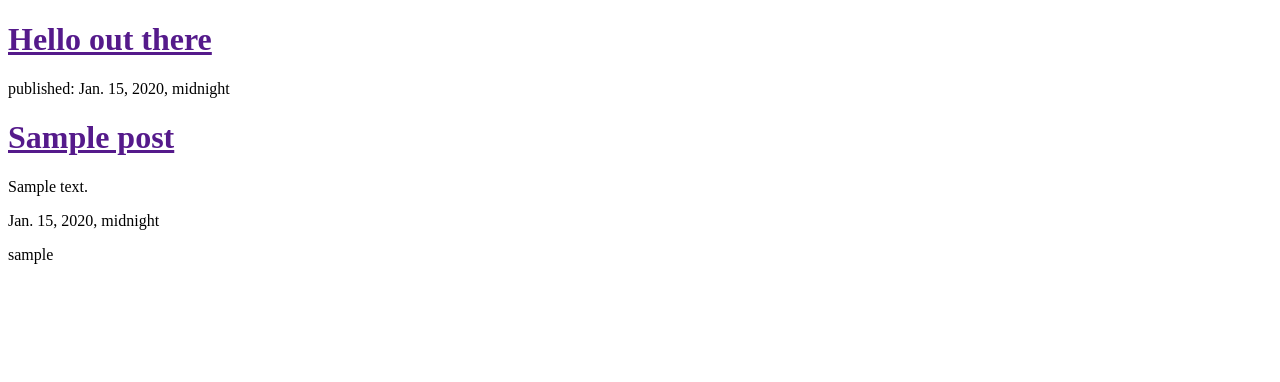
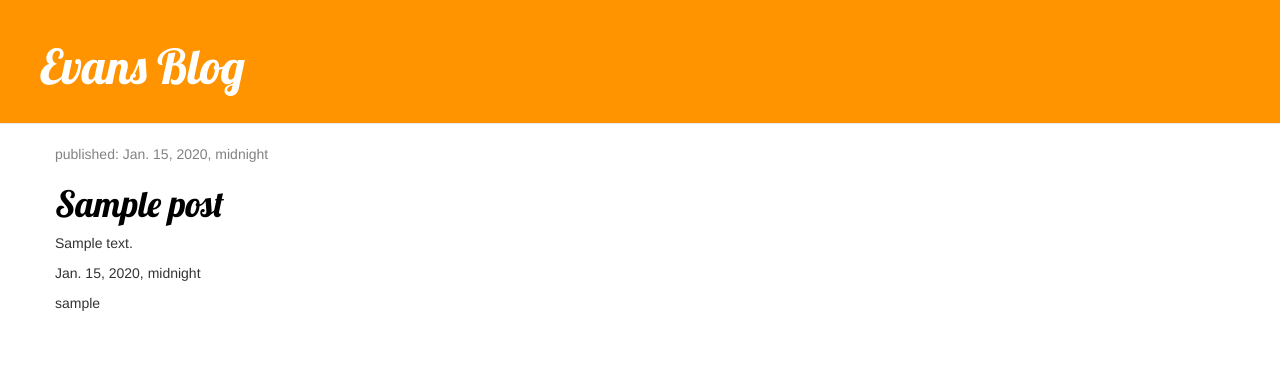
Before and after one commit to evanwharton/my-first-blog, a Django app: template blog/templates/blog/post_list.html in a window 1280 px wide. Shown: the top 382 px of the page. Run offline with Django 3.2, Linux system fonts and the light colour scheme; the template is opened without the code that fills it: values that come from a table or form of the project are taken from there, others are empty; tables that the repository leaves empty hold one stand-in row (values such as "Sample post"); some libraries are stand-ins or nearby versions.

Commit message:
Added view and template for detailed blog post and CSS

```diff
--- /dev/null
+++ b/blog/static/css/blog.css
@@ -0,0 +1,52 @@
+h1 a {
+    color: #FCA205;
+    font-family: 'Lobster';
+}
+
+
+.page-header {
+    background-color: #ff9400;
+    margin-top: 0;
+    padding: 20px 20px 20px 40px;
+}
+
+.page-header h1, .page-header h1 a, .page-header h1 a:visited, .page-header h1 a:active {
+    color: #ffffff;
+    font-size: 36pt;
+    text-decoration: none;
+}
+
+.content {
+    margin-left: 40px;
+}
+
+h1, h2, h3, h4 {
+    font-family: 'Lobster', cursive;
+}
+
+.date {
+    color: #828282;
+}
+
+.save {
+    float: right;
+}
+
+.post-form textarea, .post-form input {
+    width: 100%;
+}
+
+.top-menu, .top-menu:hover, .top-menu:visited {
+    color: #ffffff;
+    float: right;
+    font-size: 26pt;
+    margin-right: 20px;
+}
+
+.post {
+    margin-bottom: 70px;
+}
+
+.post h1 a, .post h1 a:visited {
+    color: #000000;
+}
--- /dev/null
+++ b/blog/templates/blog/base.html
@@ -0,0 +1,25 @@
+{% load staticfiles %}
+<!DOCTYPE html>
+<html>
+    <head>
+        <title>Evan's super cool stuff</title>
+
+        <link rel="stylesheet" href="//maxcdn.bootstrapcdn.com/bootstrap/3.2.0/css/bootstrap.min.css">
+        <link rel="stylesheet" href="//maxcdn.bootstrapcdn.com/bootstrap/3.2.0/css/bootstrap-theme.min.css">
+        <link href="//fonts.googleapis.com/css?family=Lobster&subset=latin,latin-ext" rel="stylesheet" type="text/css">
+        <link rel="stylesheet" href="{% static 'css/blog.css' %}">
+    </head>
+    <body>
+        <div class="page-header">
+            <h1><a href="/">Evans Blog</a></h1>
+        </div>
+        <div class="content container">
+            <div class="row">
+                <div class="col-md-8">
+                {% block content %}
+                {% endblock %}
+                </div>
+            </div>
+        </div>
+    </body>
+</html>
--- a/blog/templates/blog/post_list.html
+++ b/blog/templates/blog/post_list.html
@@ -1,24 +1,17 @@
-<!DOCTYPE html>
-<html>
-    <head>
-        <title>Evan's super cool stuff</title>
-    </head>
+{% extends 'blog/base.html' %}
 
-    <body>
-      <div>
-        <h1><a href=""> Hello out there</a></h1>
-      </div>
+{% block content %}
 
 {% for post in posts%}
-      <div>
+  <div class="post">
+    <div class="date">
       <p> published: {{ post.published_date }}</p>
-        <h1><a href="">{{ post.title }}</a></h1>
+    </div>
+      <h1><a href="{% url 'post_detail' pk=post.pk %}">{{ post.title }}</a></h1>
       <p>{{ post.text|linebreaksbr }} </p>
       <p>{{ post.created_date }} </p>
       <p>{{ post.author }} </p>
   </div>
-
 {% endfor %}
 
-    </body>
-</html>
+{% endblock %}
--- a/blog/urls.py
+++ b/blog/urls.py
@@ -3,4 +3,5 @@ from . import views
 
 urlpatterns = [
         path('', views.post_list, name='post_list'),
+        path('post/<pk>/', views.post_detail, name="post_detail")
 ]
```
Also changed, not shown: blog/templates/blog/post_detail.html (added, +17 -0 lines), blog/views.py (+6 -2 lines). Lines whose indentation alone changed are shown as unchanged.
